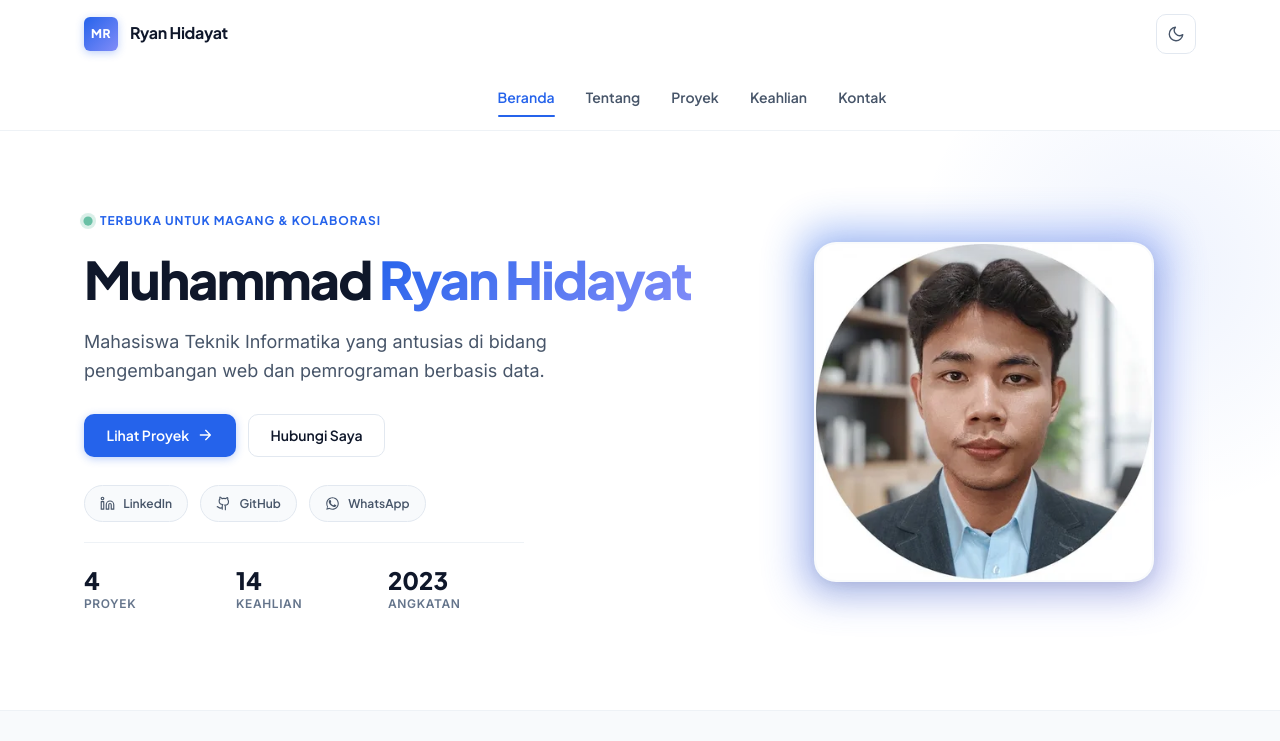
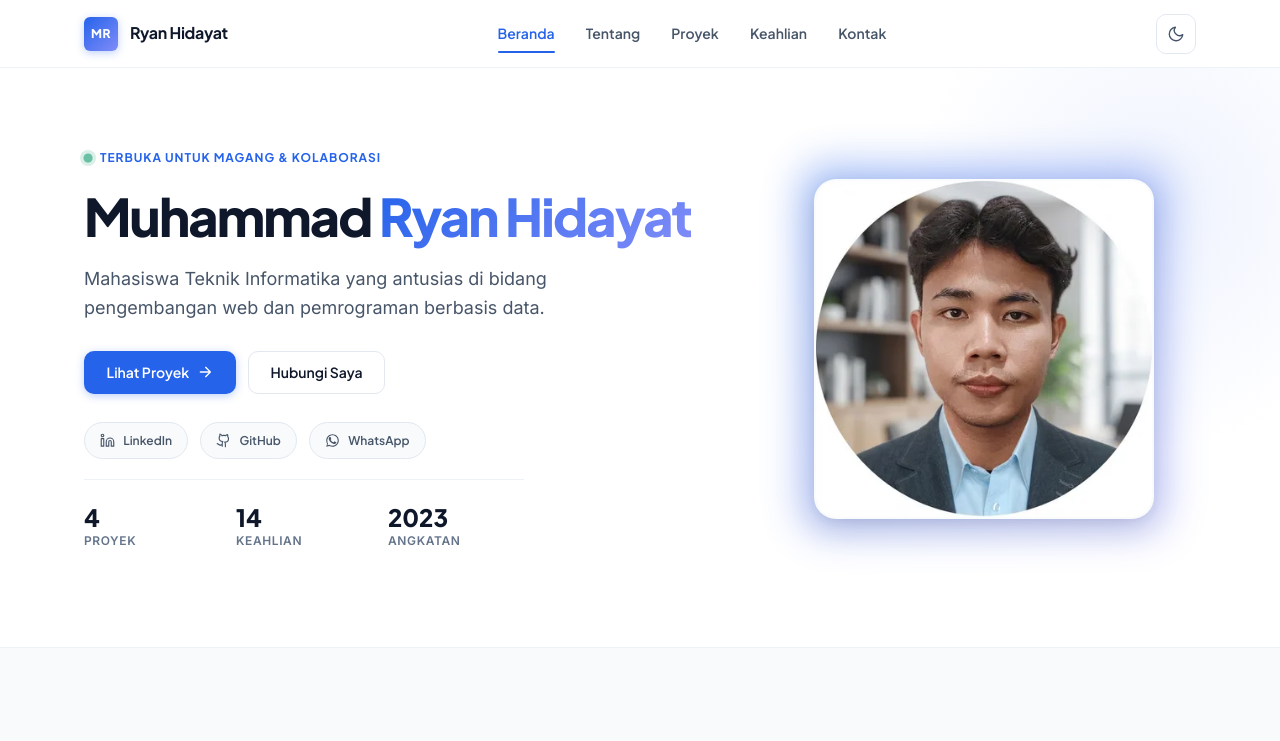
Before and after one commit to rynsky30/web-portfolio1, a website: page index.html in a window 1280 px wide. Shown: the top 741 px of the page. Drawn offline with Linux system fonts and the light colour scheme; no server answers.

Commit message:
responsive di semua tampilan layar

```diff
--- a/assets/css/components.css
+++ b/assets/css/components.css
@@ -247,13 +247,13 @@
   transform: rotate(-45deg) translate(4px, -4px);
 }
 
-/* Nav list (Mobile drawer) */
+/* Nav list (Mobile drawer — hidden by default, opened by .nav__list--open) */
 .nav__list {
   display: none;
   list-style: none;
+  margin: 0;
 }
 
-.nav:has(.nav__hamburger[aria-expanded="true"]) .nav__list,
 .nav__list.nav__list--open {
   display: flex;
   flex-direction: column;
@@ -267,6 +267,7 @@
   gap: var(--space-1);
   box-shadow: var(--shadow-lg);
   animation: slide-down 180ms ease-out forwards;
+  z-index: 1;
 }
 
 .nav__link {
@@ -296,26 +297,27 @@
 }
 
 @media (min-width: 768px) {
+  /* Hide hamburger on desktop */
   .nav__hamburger {
     display: none;
   }
 
+  /* Nav becomes a horizontal bar — logo | links | controls */
   .nav {
-    display: grid;
-    grid-template-columns: auto 1fr auto;
+    display: flex;
+    justify-content: space-between;
+    align-items: center;
+    grid-template-columns: none;
     gap: var(--space-6);
   }
 
-  .nav__actions {
-    grid-column: 3;
-  }
-
+  /* Show the link list as a horizontal row and remove all mobile drawer styles */
   .nav__list,
   .nav__list.nav__list--open {
-    grid-column: 2;
     display: flex;
     flex-direction: row;
     justify-content: center;
+    margin-inline: auto;
     position: static;
     background: none;
     border: none;
@@ -323,6 +325,7 @@
     gap: var(--space-1);
     box-shadow: none;
     animation: none;
+    z-index: auto;
   }
 
   .nav__link {
--- a/index.html
+++ b/index.html
@@ -36,6 +36,14 @@
         <span class="nav__logo-text">Ryan Hidayat</span>
       </a>
 
+      <ul id="nav-menu" class="nav__list" role="list">
+        <li><a class="nav__link" href="#hero">Beranda</a></li>
+        <li><a class="nav__link" href="#about">Tentang</a></li>
+        <li><a class="nav__link" href="#projects">Proyek</a></li>
+        <li><a class="nav__link" href="#skills">Keahlian</a></li>
+        <li><a class="nav__link" href="#contact">Kontak</a></li>
+      </ul>
+
       <div class="nav__actions">
         <button
           class="nav__theme-toggle"
@@ -62,14 +70,6 @@
           <span class="hamburger__icon" aria-hidden="true"></span>
         </button>
       </div>
-
-      <ul id="nav-menu" class="nav__list" role="list">
-        <li><a class="nav__link" href="#hero">Beranda</a></li>
-        <li><a class="nav__link" href="#about">Tentang</a></li>
-        <li><a class="nav__link" href="#projects">Proyek</a></li>
-        <li><a class="nav__link" href="#skills">Keahlian</a></li>
-        <li><a class="nav__link" href="#contact">Kontak</a></li>
-      </ul>
     </nav>
   </header>
 
```
